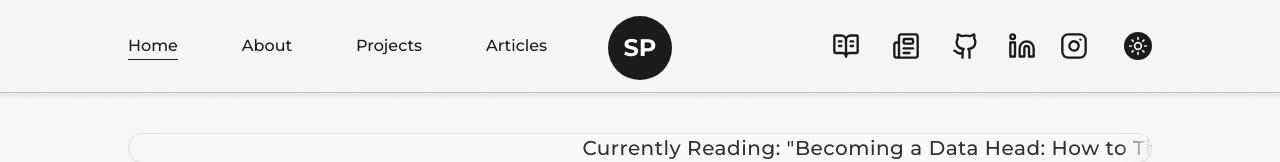
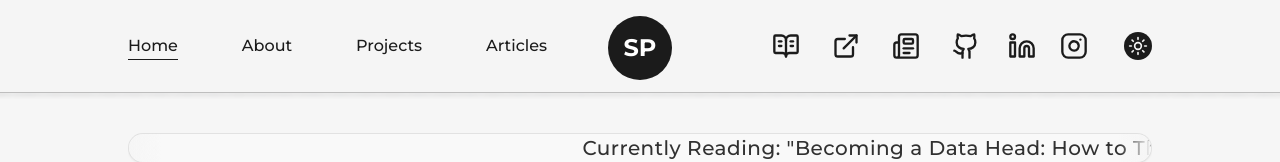
Before and after one commit to senthilcaesar/portfolio, a Next.js app: page / in a window 1280 px wide. Shown: the top 162 px of the page. Built offline with nearby package versions, Linux system fonts and the light colour scheme.

Commit message:
icon updates

```diff
--- a/src/components/Navbar.tsx
+++ b/src/components/Navbar.tsx
@@ -11,6 +11,7 @@ import {
   Sun,
   Moon,
   BookOpenText,
+  ExternalLink,
   Newspaper,
   Menu,
   X
@@ -154,6 +155,17 @@ const Navbar = () => {
           <motion.a
             target={"_blank"}
             className="w-7 mr-8"
+            href="https://senthilcaesar.github.io/resources/"
+            whileHover={{ y: -2 }}
+            whileTap={{ scale: 2 }}
+            aria-label="Checkout my Resources"
+          >
+            <ExternalLink className="w-7 h-7" />
+          </motion.a>
+
+          <motion.a
+            target={"_blank"}
+            className="w-7 mr-8"
             href="https://senthilcaesar.github.io/blogs/"
             whileHover={{ y: -2 }}
             whileTap={{ scale: 2 }}
@@ -272,6 +284,17 @@ const Navbar = () => {
             <motion.a
               target={"_blank"}
               className="w-6 m-1 mx-3 sm:mx-1"
+              href="https://senthilcaesar.github.io/resources/"
+              whileHover={{ y: -2 }}
+              whileTap={{ scale: 0.9 }}
+              aria-label="Checkout my Resources"
+            >
+              <ExternalLink className="w-6 h-6" />
+            </motion.a>
+
+            <motion.a
+              target={"_blank"}
+              className="w-6 m-1 mx-3 sm:mx-1"
               href="https://senthilcaesar.github.io/blogs/"
               whileHover={{ y: -2 }}
               whileTap={{ scale: 0.9 }}
```
